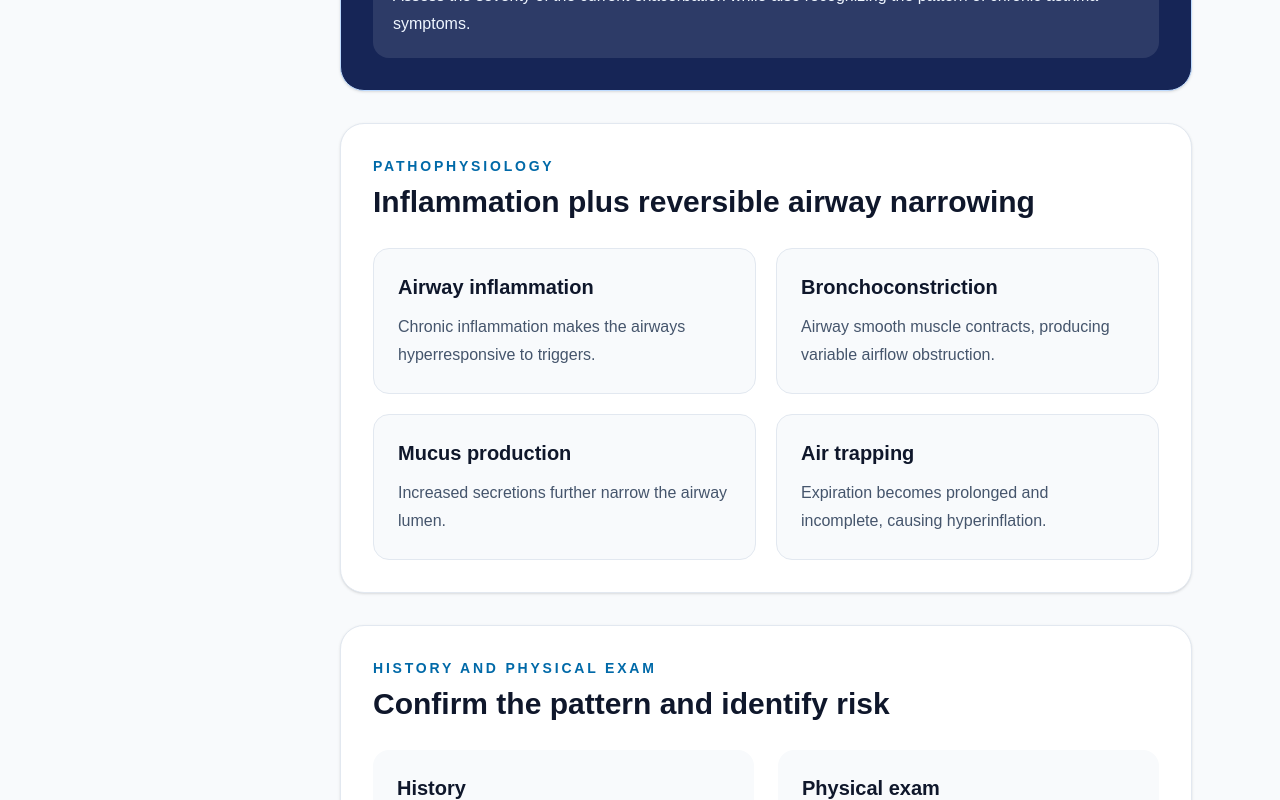
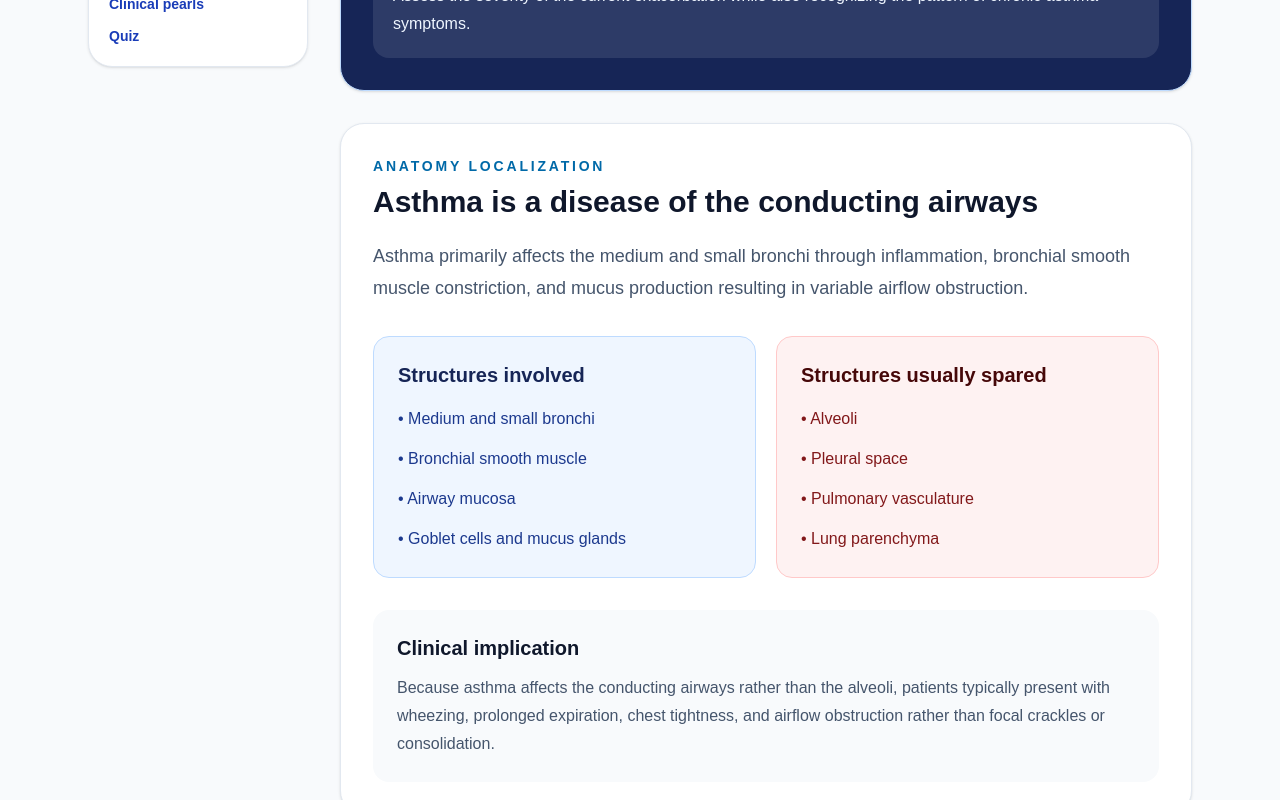
Before and after one commit to ChrisDobbinsMD/Pediatlas, a Next.js app: page /respiratory/lower-airway/asthma in a window 1280 px wide. Shown: the part 780-1580 px from the top of the page. Built offline with nearby package versions, Linux system fonts and the light colour scheme.

Commit message:
Worked on asthma page to point of adding image

```diff
--- a/src/app/respiratory/lower-airway/asthma/page.tsx
+++ b/src/app/respiratory/lower-airway/asthma/page.tsx
@@ -1,3 +1,6 @@
+"use client";
+
+import { useState } from "react";
 import Link from "next/link";
 
 const pathophysiology = [
@@ -47,6 +50,8 @@ const differential = [
 ];
 
 export default function AsthmaPage() {
+  const [selectedAnswer, setSelectedAnswer] = useState<string | null>(null);
+
   return (
     <main className="min-h-screen bg-slate-50 text-slate-900">
       <header className="border-b border-sky-100 bg-gradient-to-b from-sky-100 to-white px-6 py-14">
@@ -124,11 +129,15 @@ export default function AsthmaPage() {
 
           <nav className="mt-4 flex flex-col gap-3 text-sm font-semibold text-blue-800">
   <a href="#vignette">Clinical vignette</a>
+  <a href="#localization">Anatomy localization</a>
   <a href="#pathophysiology">Pathophysiology</a>
   <a href="#assessment">History and exam</a>
-            <a href="#severity">Acute severity</a>
   <a href="#differential">Differential</a>
+  <a href="#workup">Diagnostic workup</a>
   <a href="#management">Management</a>
+  <a href="#disposition">Disposition</a>
+  <a href="#pearls">Clinical pearls</a>
+  <a href="#quiz">Quiz</a>
 </nav>
         </aside>
 
@@ -161,6 +170,66 @@ export default function AsthmaPage() {
               <p className="mt-2 leading-7 text-blue-50">
                 Assess the severity of the current exacerbation while also
                 recognizing the pattern of chronic asthma symptoms.
+              </p>
+            </div>
+          </section>
+
+<section
+  id="localization"
+  className="rounded-3xl border border-slate-200 bg-white p-8 shadow-sm"
+>
+  <p className="text-sm font-semibold uppercase tracking-[0.2em] text-sky-700">
+    Anatomy localization
+  </p>
+
+  <h2 className="mt-2 text-3xl font-bold">
+    Asthma is a disease of the conducting airways
+  </h2>
+
+  <p className="mt-5 text-lg leading-8 text-slate-600">
+    Asthma primarily affects the medium and small bronchi through
+    inflammation, bronchial smooth muscle constriction, and mucus
+    production resulting in variable airflow obstruction.
+  </p>
+
+  <div className="mt-8 grid gap-5 md:grid-cols-2">
+    <div className="rounded-2xl border border-blue-200 bg-blue-50 p-6">
+      <h3 className="text-xl font-bold text-blue-950">
+        Structures involved
+      </h3>
+
+      <ul className="mt-4 space-y-3 leading-7 text-blue-900">
+        <li>• Medium and small bronchi</li>
+        <li>• Bronchial smooth muscle</li>
+        <li>• Airway mucosa</li>
+        <li>• Goblet cells and mucus glands</li>
+      </ul>
+    </div>
+
+    <div className="rounded-2xl border border-red-200 bg-red-50 p-6">
+      <h3 className="text-xl font-bold text-red-950">
+        Structures usually spared
+      </h3>
+
+      <ul className="mt-4 space-y-3 leading-7 text-red-900">
+        <li>• Alveoli</li>
+        <li>• Pleural space</li>
+        <li>• Pulmonary vasculature</li>
+        <li>• Lung parenchyma</li>
+      </ul>
+    </div>
+  </div>
+
+  <div className="mt-8 rounded-2xl bg-slate-50 p-6">
+    <h3 className="text-xl font-bold">
+      Clinical implication
+    </h3>
+
+    <p className="mt-3 leading-7 text-slate-600">
+      Because asthma affects the conducting airways rather than the alveoli,
+      patients typically present with wheezing, prolonged expiration,
+      chest tightness, and airflow obstruction rather than focal crackles
+      or consolidation.
     </p>
   </div>
 </section>
@@ -365,6 +434,84 @@ export default function AsthmaPage() {
             </div>
           </section>
 
+<section
+  id="quiz"
+  className="rounded-3xl border border-purple-200 bg-purple-50 p-8 shadow-sm"
+>
+  <p className="text-sm font-semibold uppercase tracking-[0.2em] text-purple-700">
+    Knowledge check
+  </p>
+
+  <h2 className="mt-2 text-3xl font-bold text-purple-950">
+    What is the best next step?
+  </h2>
+
+  <p className="mt-5 leading-8 text-purple-900">
+    A 9-year-old with known asthma presents with diffuse wheezing,
+    moderate intercostal retractions, and difficulty speaking in full
+    sentences. Oxygen saturation is 91% on room air. Which initial
+    treatment is most appropriate?
+  </p>
+
+  <div className="mt-6 grid gap-3">
+    {[
+      "Obtain a chest radiograph before treatment",
+      "Give inhaled albuterol, oxygen, and systemic corticosteroid",
+      "Start antibiotics for presumed pneumonia",
+      "Observe without treatment because wheezing is expected",
+    ].map((answer) => (
+      <button
+        key={answer}
+        onClick={() => setSelectedAnswer(answer)}
+        className={`rounded-2xl border px-5 py-4 text-left font-semibold transition ${
+          selectedAnswer === answer
+            ? answer ===
+              "Give inhaled albuterol, oxygen, and systemic corticosteroid"
+              ? "border-green-500 bg-green-100 text-green-950"
+              : "border-red-500 bg-red-100 text-red-950"
+            : "border-purple-200 bg-white text-purple-950 hover:border-purple-400 hover:bg-purple-100"
+        }`}
+      >
+        {answer}
+      </button>
+    ))}
+  </div>
+
+  {selectedAnswer && (
+    <div className="mt-6 rounded-2xl border border-slate-200 bg-white p-6">
+      {selectedAnswer ===
+      "Give inhaled albuterol, oxygen, and systemic corticosteroid" ? (
+        <>
+          <h3 className="text-xl font-bold text-green-700">Correct!</h3>
+
+          <p className="mt-4 leading-7 text-slate-700">
+            This child has a moderate-to-severe asthma exacerbation with
+            hypoxemia and impaired speech. Immediate treatment should target
+            bronchoconstriction, oxygenation, and airway inflammation.
+          </p>
+        </>
+      ) : (
+        <>
+          <h3 className="text-xl font-bold text-red-700">Not quite.</h3>
+
+          <p className="mt-4 leading-7 text-slate-700">
+            The best answer is:
+          </p>
+
+          <p className="mt-2 font-bold text-green-700">
+            Give inhaled albuterol, oxygen, and systemic corticosteroid.
+          </p>
+
+          <p className="mt-4 leading-7 text-slate-700">
+            Treatment should not be delayed for routine imaging when the
+            presentation is typical of an acute asthma exacerbation.
+          </p>
+        </>
+      )}
+    </div>
+  )}
+</section>
+
           <section className="rounded-3xl border border-slate-200 bg-white p-8 shadow-sm">
             <p className="text-sm font-semibold uppercase tracking-[0.2em] text-sky-700">
               Evidence base
```
Lines whose indentation alone changed are shown as unchanged.
